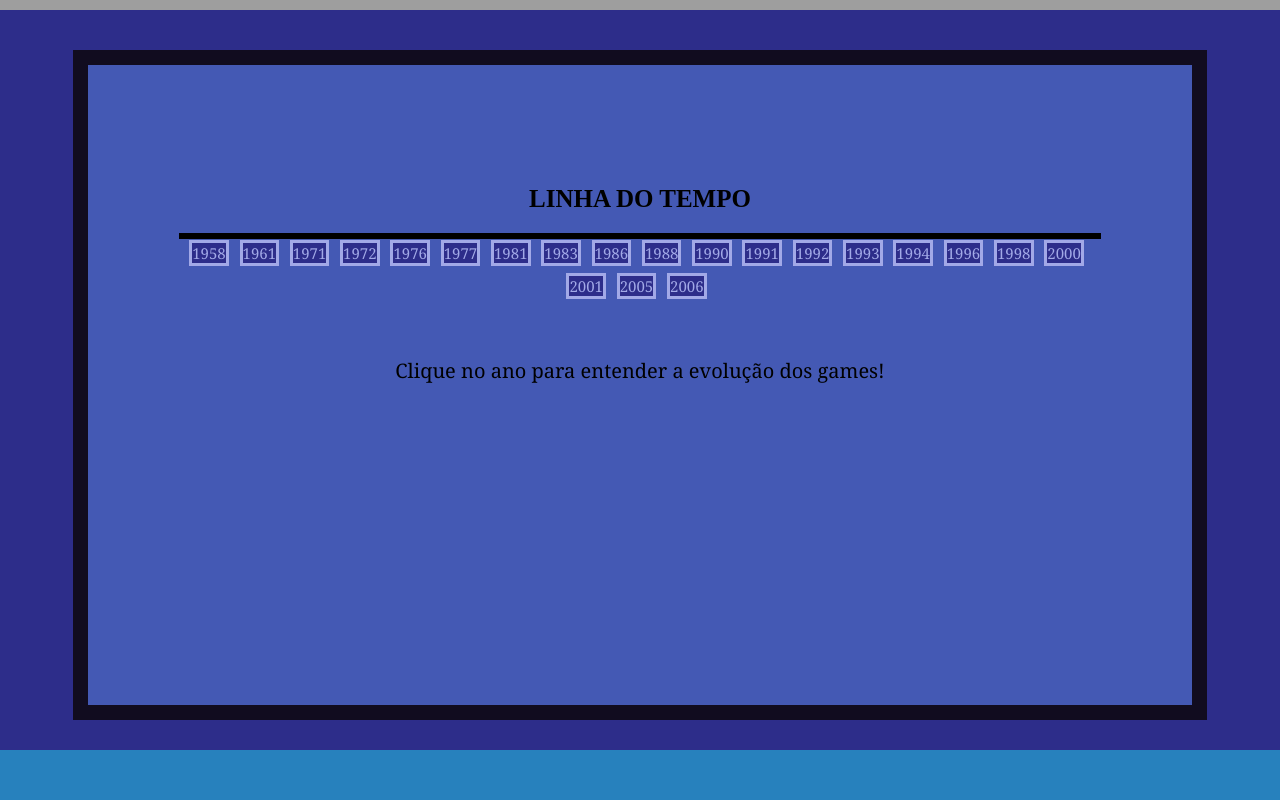
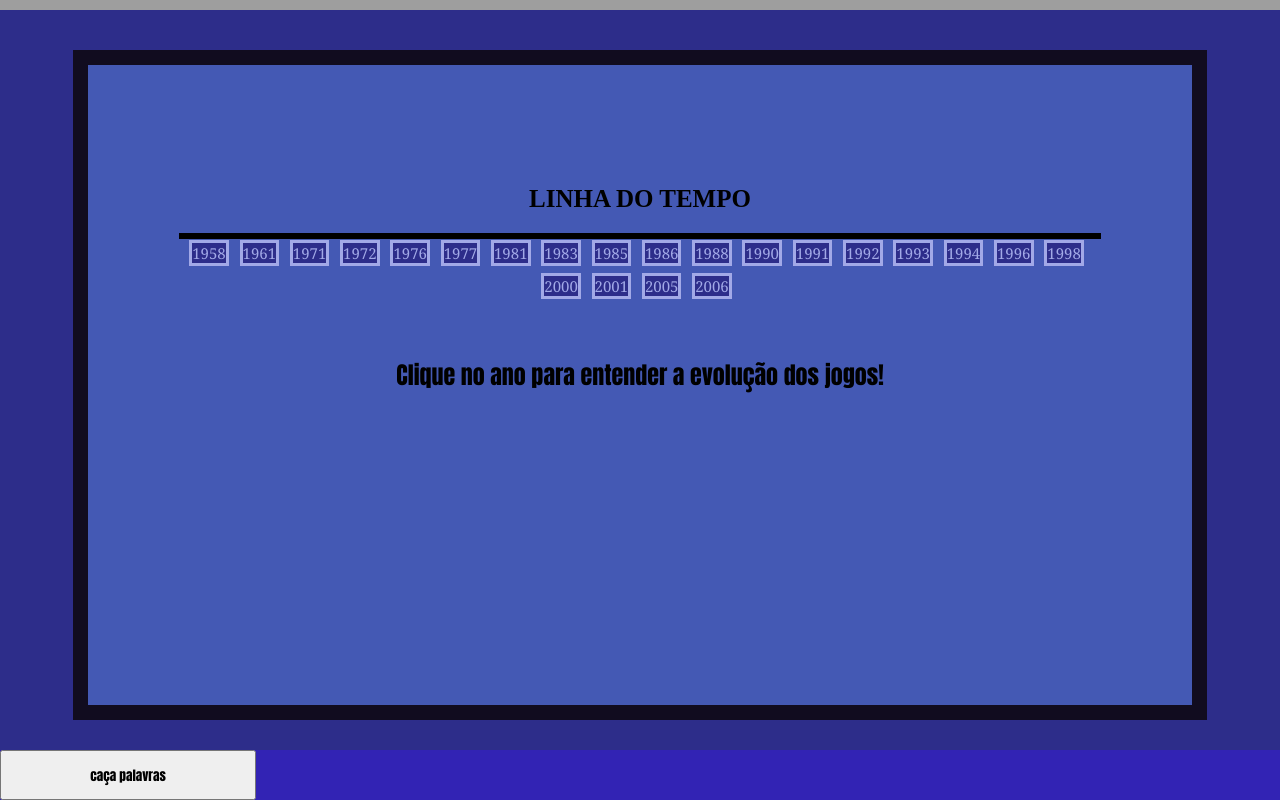
Before and after one commit to GabrielCarapia/Projeto-Individual-, a plain HTML site: page index.html in a window 1280 px wide. Shown: the part 664-1464 px from the top of the page. Drawn offline with Linux system fonts and the light colour scheme; grey boxes are pictures that could not be loaded.

Commit message:
mexendo site

```diff
--- a/index.css
+++ b/index.css
@@ -111,8 +111,8 @@ h2{
 }
 
 .informacao{
-    font-size: 20px;
-    font-family: Cambria, Cochin, Georgia, Times, 'Times New Roman', serif;
+    font-size: 24px;
+    font-family: inherit;
     padding: 10px 0px;
 }
 
@@ -141,9 +141,20 @@ h2{
     padding: 20px 20px;
 }
 
+.mensagem-image img{
+    height: 100px;
+    width: 60%;
+}
+
+
 .proxima-pagina{
     margin-top: 30px;
-    background-color:rgb(39, 129, 189);
+    background-color:rgb(50, 35, 180);
     height: 50px;
+}
 
+.botao-caca{
+    text-align: center;
+    height: 50px;
+    width: 20%;
 }
--- a/index.html
+++ b/index.html
@@ -48,6 +48,7 @@
             <button class="botao-ano" onclick="ano_1977()">1977</button>
             <button class="botao-ano" onclick="ano_1981()">1981</button>
             <button class="botao-ano" onclick="ano_1983()">1983</button>
+            <button class="botao-ano" onclick="ano_1985()">1985</button>
             <button class="botao-ano" onclick="ano_1986()">1986</button>
             <button class="botao-ano" onclick="ano_1988()">1988</button>
             <button class="botao-ano" onclick="ano_1990()">1990</button>
@@ -63,7 +64,7 @@
             <button class="botao-ano" onclick="ano_2006()">2006</button>
             <br><br><br>
             <div></div>
-            <div class="informacao">Clique no ano para entender a evolução dos games!</div><br><br>
+            <div class="informacao">Clique no ano para entender a evolução dos jogos!</div><br><br>
             <div id="mostrando_a_div" class="mensagem-historia"></div>
             <div id="mostrando_image" class="mensagem-image"></div>
 
@@ -71,7 +72,11 @@
     </div>
 
     <div class="proxima-pagina">
-
+        <div>
+            <div>
+                <button class="botao-caca">caça palavras</button>
+            </div>
+        </div>
     </div>
 
 </body>
@@ -133,7 +138,7 @@ function ano_1985() {
     mostrando_a_div.innerHTML = "Em 1985, esse console Famicon chegou nos Estados Unidos com o nome de Nintendo Entertainment System."
     mostrando_image.innerHTML = `<img src="Imagens jogos antigos/famicon.png">`
 }
-function ano_1985() {
+function ano_1986() {
     mostrando_a_div.style.display = "block"
     mostrando_image.style.display = "block"
     mostrando_a_div.innerHTML = "Em 1986, a empresa japonesa Sega, que desenvolvia jogos de sucesso para os arcades, entrou no mercado para concorrer com a Nintendo. Nesse contexto, a Sega lançou o Master System. Como as softhouses tinham um contrato exclusivo assinado com a Nintendo, elas não poderiam produzir para outra empresa, então, como conseqüência desse fato, o Master System não fez frente ao Nintendo, ficando restrito aos 10% do mercado de jogos junto com o Atari e Intellivision"
```
